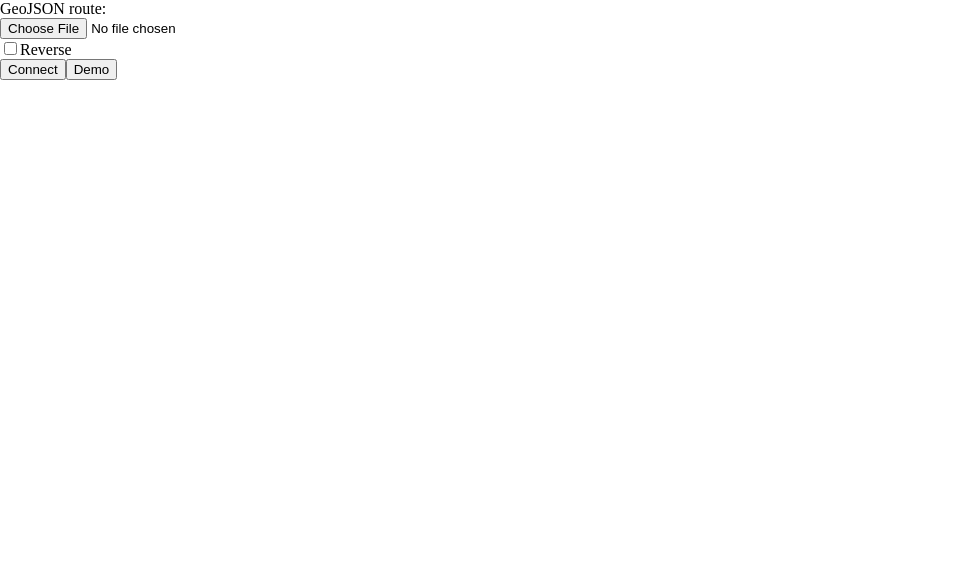
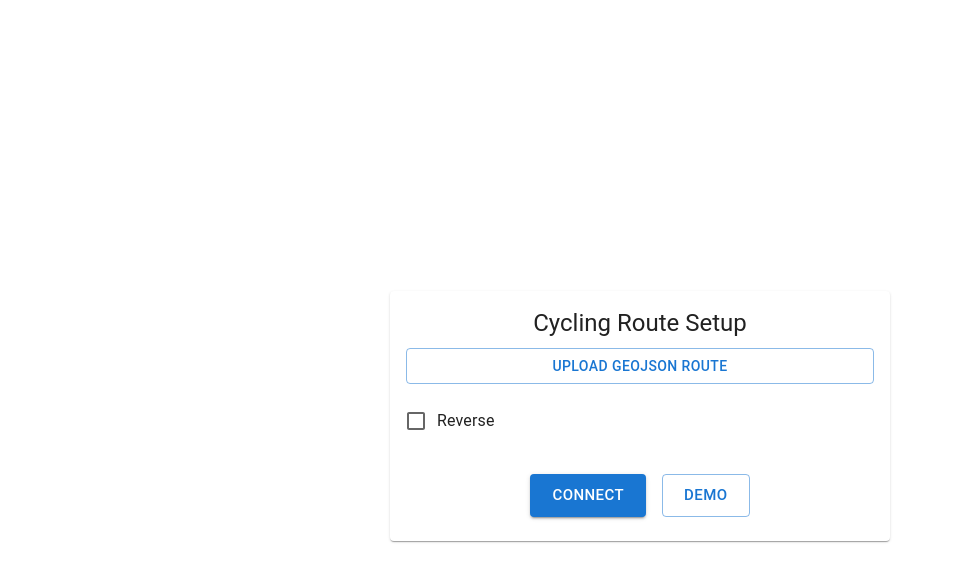
Before and after one commit to mishannn/cycling-app, a React (Create React App) app: page / in a window 1280 px wide. Shown: the top 582 px of the page, without its empty margins (0-954 px from the left). Built offline with nearby package versions, Linux system fonts and the light colour scheme; the HTML template or start-up script is replaced by a standard one; what @capacitor-community/bluetooth-le would draw is missing.

Commit message:
nice form, more useful information

```diff
--- a/package.json
+++ b/package.json
@@ -6,7 +6,12 @@
   "homepage": "/cycling-app",
   "dependencies": {
     "@capacitor-community/bluetooth-le": "^8.0.0",
+    "@emotion/react": "^11.14.0",
+    "@emotion/styled": "^11.14.1",
+    "@mui/icons-material": "^7.3.7",
+    "@mui/material": "^7.3.7",
     "ahooks": "^3.9.6",
+    "caniuse-lite": "^1.0.30001766",
     "maplibre-gl": "^5.17.0",
     "prop-types": "^15.8.1",
     "react": "^19.0.0",
@@ -16,6 +21,7 @@
   },
   "scripts": {
     "start": "react-scripts start",
+    "lint": "eslint ./src",
     "build": "BUILD_PATH=./docs react-scripts build",
     "eject": "react-scripts eject"
   },
--- a/src/App.tsx
+++ b/src/App.tsx
@@ -3,7 +3,7 @@ import "./App.css";
 import MapWithMovingMarker from "./map/Map";
 import { Form } from "./form/Form";
 import { connectToBikeAndReadData } from "./ble/ble";
-import { AVERAGE_SPEED_KMH } from "./utils/constants";
+import { DEMO_SPEED_KMH } from "./utils/constants";
 import { Feature, LineString } from "geojson";
 import { DecodedIndoorBikeData } from "./ble/indoorBikeData";
 
@@ -12,13 +12,15 @@ function App() {
   const [feature, setFeature] = useState<Feature<LineString> | undefined>(undefined);
   const [speed, setSpeed] = useState<number>(0);
   const [heartRate, setHeartRate] = useState<number>(0);
+  const [cadence, setCadence] = useState<number>(0);
+  const [power, setPower] = useState<number>(0);
 
   async function onStart(demo: boolean, feature: Feature<LineString>) {
     try {
       setFeature(feature);
 
       if (demo) {
-        setSpeed(AVERAGE_SPEED_KMH);
+        setSpeed(DEMO_SPEED_KMH);
       } else {
         await connectToBikeAndReadData((data: DecodedIndoorBikeData) => {
           if (data.speed !== undefined) {
@@ -26,6 +28,12 @@ function App() {
           }
           if (data.heartRate !== undefined) {
             setHeartRate(data.heartRate);
+          }
+          if (data.cadence !== undefined) {
+            setCadence(data.heartRate);
+          }
+          if (data.power !== undefined) {
+            setPower(data.heartRate);
           }
         });
       }
@@ -54,6 +62,8 @@ function App() {
         feature={feature}
         speed={speed}
         heartRate={heartRate}
+        cadence={cadence}
+        power={power}
       />
     );
   }
--- a/src/form/Form.tsx
+++ b/src/form/Form.tsx
@@ -1,23 +1,36 @@
 import { ChangeEvent, useState } from "react";
 import { calculateGeoJSONLengthInMeters } from "../utils/geojson";
-import { AVERAGE_SPEED_KMH } from "../utils/constants";
+import { DEMO_SPEED_KMH } from "../utils/constants";
 import { Feature, LineString } from "geojson";
+
+// Material UI imports
+import {
+  Box,
+  Button,
+  Checkbox,
+  FormControlLabel,
+  Typography,
+  Card,
+  CardContent,
+  Alert
+} from "@mui/material";
 
 interface FormProps {
   onStart: (demo: boolean, feature: Feature<LineString>) => void;
 }
 
 function getFeatureLengthForLabel(feature: Feature<LineString>): string {
-  return `${(calculateGeoJSONLengthInMeters(feature) / 1000).toFixed(1)} км`;
+  return `${(calculateGeoJSONLengthInMeters(feature) / 1000).toFixed(1)} km`;
 }
 
 function getFeatureTimeForLabel(feature: Feature<LineString>): string {
-  return `${((calculateGeoJSONLengthInMeters(feature) / (AVERAGE_SPEED_KMH * 1000)) * 60).toFixed()} мин`;
+  return `${((calculateGeoJSONLengthInMeters(feature) / (DEMO_SPEED_KMH * 1000)) * 60).toFixed()} min`;
 }
 
 export function Form({ onStart }: FormProps) {
   const [route, setRoute] = useState<Feature<LineString> | undefined>(undefined)
   const [reverse, setReverse] = useState<boolean>(false);
+  const [fileName, setFileName] = useState<string | undefined>(undefined);
 
   function getFeatureByNameWithReversingIfNeeded(feature: Feature<LineString>): Feature<LineString> {
     if (reverse) {
@@ -53,6 +66,8 @@ export function Form({ onStart }: FormProps) {
       return
     }
 
+    setFileName(file.name);
+
     if (!file.name.endsWith('.json')) {
       alert('Please upload a valid .json file.');
       return;
@@ -80,40 +95,78 @@ export function Form({ onStart }: FormProps) {
   }
 
   return (
-    <div className="form">
-      {/* Selector for 'route' */}
-      <div className="form-field">
-        <label htmlFor="route">GeoJSON route:</label><br />
-        <input type="file" accept=".json" onChange={onSelectFile} />
-      </div>
+    <Box sx={{ display: 'flex', justifyContent: 'center', alignItems: 'center', minHeight: '100vh', p: 2 }}>
+      <Card sx={{ minWidth: 300, maxWidth: 500, width: '100%' }}>
+        <CardContent>
+          <Typography variant="h5" component="h1" gutterBottom align="center">
+            Cycling Route Setup
+          </Typography>
 
-      {/* Checkbox for 'reverse' */}
-      <div className="form-field">
-        <label htmlFor="reverse">
+          <Box sx={{ display: 'flex', flexDirection: 'column', gap: 2 }}>
+            <Box>
+              <Button
+                variant="outlined"
+                component="label"
+                fullWidth
+              >
+                {fileName ? `Selected: ${fileName}` : "Upload GeoJSON Route"}
                 <input
-            type="checkbox"
-            id="reverse"
-            name="reverse"
+                  type="file"
+                  accept=".json"
+                  hidden
+                  onChange={onSelectFile}
+                />
+              </Button>
+            </Box>
+
+            <Box>
+              <FormControlLabel
+                control={
+                  <Checkbox
                     checked={reverse}
                     onChange={(event) => setReverse(event.target.checked)}
-            tabIndex={2}
                   />
-          Reverse
-        </label>
-      </div>
+                }
+                label="Reverse"
+              />
+            </Box>
 
-      {/* Buttons */}
-      <div className="buttons">
-        <button onClick={onConnect} tabIndex={3}>
+            <Box>
+              <Box sx={{ display: 'flex', gap: 2, justifyContent: 'center', mt: 2 }}>
+                <Button
+                  variant="contained"
+                  color="primary"
+                  onClick={onConnect}
+                  size="large"
+                >
                   Connect
-        </button>
-        <button onClick={onDemo} tabIndex={4}>
+                </Button>
+                <Button
+                  variant="outlined"
+                  color="primary"
+                  onClick={onDemo}
+                  size="large"
+                >
                   Demo
-        </button>
-      </div>
+                </Button>
+              </Box>
+            </Box>
 
-      {route && <div>Расстояние: {getFeatureLengthForLabel(route)}</div>}
-      {route && <div>Ориентировочное время: {getFeatureTimeForLabel(route)}</div>}
-    </div>
+            {route && (
+              <Box>
+                <Alert severity="info">
+                  <Typography variant="body2">
+                    Distance: {getFeatureLengthForLabel(route)}
+                  </Typography>
+                  <Typography variant="body2">
+                    Duration at {DEMO_SPEED_KMH} km/h: {getFeatureTimeForLabel(route)}
+                  </Typography>
+                </Alert>
+              </Box>
+            )}
+          </Box>
+        </CardContent>
+      </Card>
+    </Box>
   );
 }
--- a/src/map/Map.tsx
+++ b/src/map/Map.tsx
@@ -23,7 +23,9 @@ const MapWithMovingMarker: React.FC<{
   feature: Feature<LineString>;
   speed: number;
   heartRate: number;
-}> = ({ feature, speed, heartRate }) => {
+  cadence: number;
+  power: number;
+}> = ({ feature, speed, heartRate, cadence, power }) => {
   const simulator = useMemo(() => new GeojsonSimulator(feature, 0), [feature]);
   const routeId = useMemo(() => generateRouteId(feature), [feature]);
 
@@ -108,7 +110,7 @@ const MapWithMovingMarker: React.FC<{
   }, [throttledPosition]);
 
   // Update estimate time
-  const throttledTime = useThrottle(simulator.getEstimatedTime(), { wait: TIME_UPDATE_INTERVAL_MS });
+  const throttledTime = useThrottle(simulator.estimatedTime, { wait: TIME_UPDATE_INTERVAL_MS });
 
   return (
     <div style={{ height: "100%", width: "100%" }}>
@@ -119,6 +121,11 @@ const MapWithMovingMarker: React.FC<{
       <SpeedDisplay
         speed={speed}
         heartRate={heartRate}
+        cadence={cadence}
+        power={power}
+        traveledDistance={simulator.traveledDistance}
+        remainingDistance={simulator.remainingDistance}
+        elapsedTime={simulator.elapsedTime}
         estimatedTime={throttledTime}
       />
     </div>
--- a/src/services/GeojsonSimulator.ts
+++ b/src/services/GeojsonSimulator.ts
@@ -11,6 +11,7 @@ export default class GeojsonSimulator {
   private currentIndex: number;
   private progress: number;
   private speed!: number;
+  private startTime: number | null = null;
 
   constructor(feature: Feature, speedKmh: number = 10) {
     if (feature.type !== "Feature" || feature.geometry.type !== "LineString") {
@@ -19,16 +20,17 @@ export default class GeojsonSimulator {
       );
     }
     this.coordinates = feature.geometry.coordinates;
-    this.setSpeedKmh(speedKmh);
+    this.speedKmh = speedKmh;
     this.currentIndex = 0;
     this.progress = 0; // Прогресс между точками (0 - 1)
+    this.startTime = null;
   }
 
-  setSpeedKmh(speedKmh: number) {
+  set speedKmh(speedKmh: number) {
     this.speed = (speedKmh * 1000) / 3600; // Переводим в м/с
   }
 
-  getSpeedKmh(): number {
+  get speedKmh(): number {
     return (this.speed * 3600) / 1000; // Переводим в м/с
   }
 
@@ -61,6 +63,11 @@ export default class GeojsonSimulator {
   }
 
   nextStep(deltaTime: number): Position | null {
+    // Initialize start time if this is the first step
+    if (this.startTime === null) {
+      this.startTime = Date.now();
+    }
+
     if (this.currentIndex >= this.coordinates.length - 1) return null; // Достигли конца
 
     const start = this.coordinates[this.currentIndex];
@@ -82,10 +89,36 @@ export default class GeojsonSimulator {
     return { lat, lon, bearing };
   }
 
-  getEstimatedTime(): number {
-    if (this.currentIndex >= this.coordinates.length - 1) return 0; // Маршрут завершен
+  get elapsedTime(): number {
+    if (this.startTime === null) return 0;
+    return (Date.now() - this.startTime) / 1000; // Return elapsed time in seconds
+  }
 
-    if (this.speed === 0) return Infinity;
+  get traveledDistance(): number {
+    if (this.currentIndex === 0 && this.progress === 0) return 0;
+
+    let distance = 0;
+
+    // Add distance for completed segments
+    for (let i = 0; i < this.currentIndex; i++) {
+      const start = this.coordinates[i];
+      const end = this.coordinates[i + 1];
+      distance += this.getDistance(start, end);
+    }
+
+    // Add partial distance for current segment
+    if (this.currentIndex < this.coordinates.length - 1) {
+      const start = this.coordinates[this.currentIndex];
+      const end = this.coordinates[this.currentIndex + 1];
+      const segmentDistance = this.getDistance(start, end);
+      distance += segmentDistance * this.progress;
+    }
+
+    return distance;
+  }
+
+  get remainingDistance(): number {
+    if (this.currentIndex >= this.coordinates.length - 1) return 0;
 
     let remainingDistance = 0;
 
@@ -103,7 +136,14 @@ export default class GeojsonSimulator {
       }
     }
 
-    // Время = Расстояние / Скорость
-    return remainingDistance / this.speed;
+    return remainingDistance
+  }
+
+  get estimatedTime(): number {
+    if (this.currentIndex >= this.coordinates.length - 1) return 0;
+
+    if (this.speed === 0) return Infinity;
+
+    return this.remainingDistance / this.speed;
   }
 }
--- a/src/utils/constants.ts
+++ b/src/utils/constants.ts
@@ -1,4 +1,4 @@
-export const AVERAGE_SPEED_KMH = 20;
+export const DEMO_SPEED_KMH = 35;
 export const SHOW_ROUTE_LINE = false;
 export const UPDATE_INTERVAL_MS = 40;
 export const TIME_UPDATE_INTERVAL_MS = 3000;
```
Also changed, not shown: src/map/components/SpeedDisplay.tsx (+17 -2 lines), src/map/utils/mapUtils.ts (+6 -6 lines), screenshot1.png, 9 other files (tests, documents, lock files or other folders). Lines whose indentation alone changed are shown as unchanged.
